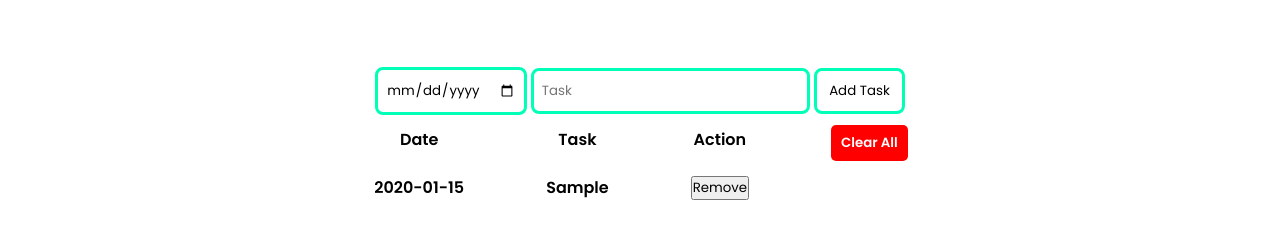
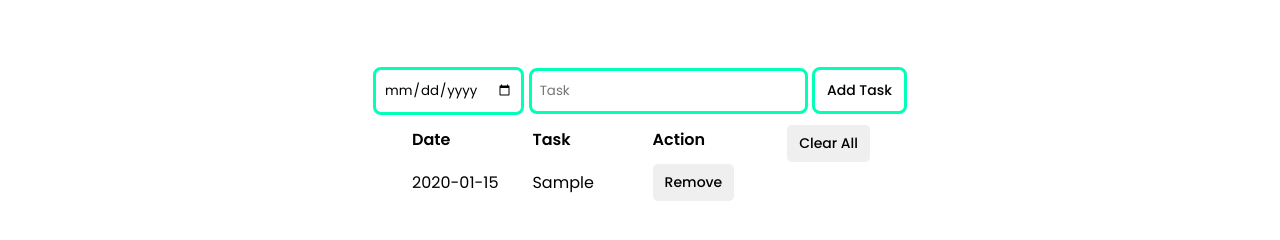
Before and after one commit to MishkatMukit/taskwiiz, a plain HTML site: page index.html in a window 1280 px wide. Both pictures are taken after typing "2020-01-15", "Sample" into the empty fields and a click on the button "Add Task". Shown: the part 230-470 px from the top of the page. Drawn offline with Linux system fonts and the light colour scheme.

Commit message:
button styles added

```diff
--- a/style.css
+++ b/style.css
@@ -41,6 +41,7 @@ header img{
     border: 3px solid rgb(0, 255, 183) ;
     padding: 10px 12px;
     border-radius: 8px;
+    transition: background-color 0.3s ease, color 0.3s ease;
 }
 #task-add-button:hover{
     background: green;
@@ -66,12 +67,48 @@ header img{
     margin: 10px;
     font-weight: 600;
 }
+.task-col{
+    max-width: 50px;
+}
+
 #clear-all-button{
     margin-top: 10px;
+    font-size: 14px;
+    font-weight: 500;
+    padding: 8px 12px;
+    border-radius: 5px;
     border: none;
-    background:red ;
-    padding: 8px 10px;
+    cursor: pointer;
+    transition: background-color 0.3s ease, color 0.3s ease;
+}
+#clear-all-button:hover{
+    margin-top: 10px;
+    font-size: 14px;
+    font-weight: 500;
+    padding: 8px 12px;
     border-radius: 5px;
+    border: none;
+    cursor: pointer;
     color: white;
-    font-weight: 600;
+    background-color: #e60000;
+    transition: background-color 0.3s ease, color 0.3s ease;
 }
+
+button {
+    font-size: 14px;
+    font-weight: 500;
+    padding: 8px 12px;
+    border-radius: 5px;
+    border: none;
+    cursor: pointer;
+    transition: background-color 0.3s ease, color 0.3s ease;
+}
+
+button.remove-button {
+    background-color: ;
+    color: black; /* White text color */
+}
+button.remove-button:hover {
+    background-color: #e60000; /* Darker red on hover */
+    color: #fff; /* Ensures the text remains white */
+}
--- a/taskwiiz.js
+++ b/taskwiiz.js
@@ -36,20 +36,21 @@ const displayAll = (date, task) => {
     const tr = document.createElement('tr');
     contentContainer.appendChild(tr);
 
-    const th1 = document.createElement('th');
+    const th1 = document.createElement('td');
     tr.appendChild(th1);
     th1.innerText = date;
     document.getElementById('input-date').value = "";
 
-    const th2 = document.createElement('th');
+    const th2 = document.createElement('td');
+    th2.style.widt = "30%";
     tr.appendChild(th2);
     th2.innerText = task;
     document.getElementById('input-task').value = "";
 
-    const th3 = document.createElement('th');
+    const th3 = document.createElement('td');
     tr.appendChild(th3);
     const removeButton = document.createElement('button');
-
+    removeButton.className = "remove-button";
     removeButton.innerText = "Remove";
     removeButton.addEventListener('click', function () {
         tr.remove(); // Remove the task from the table
```
